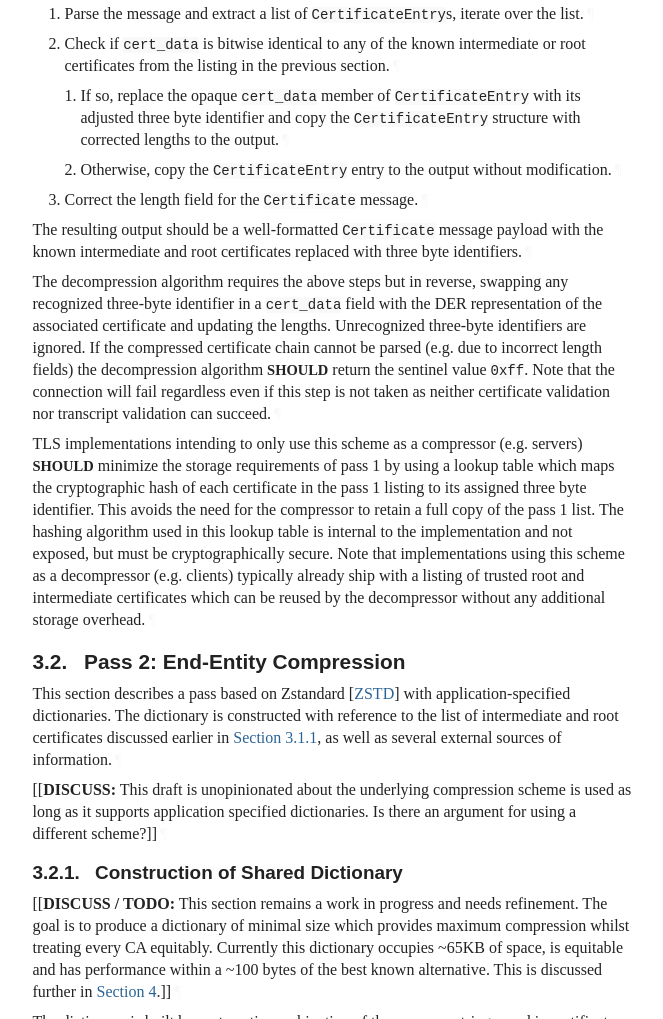
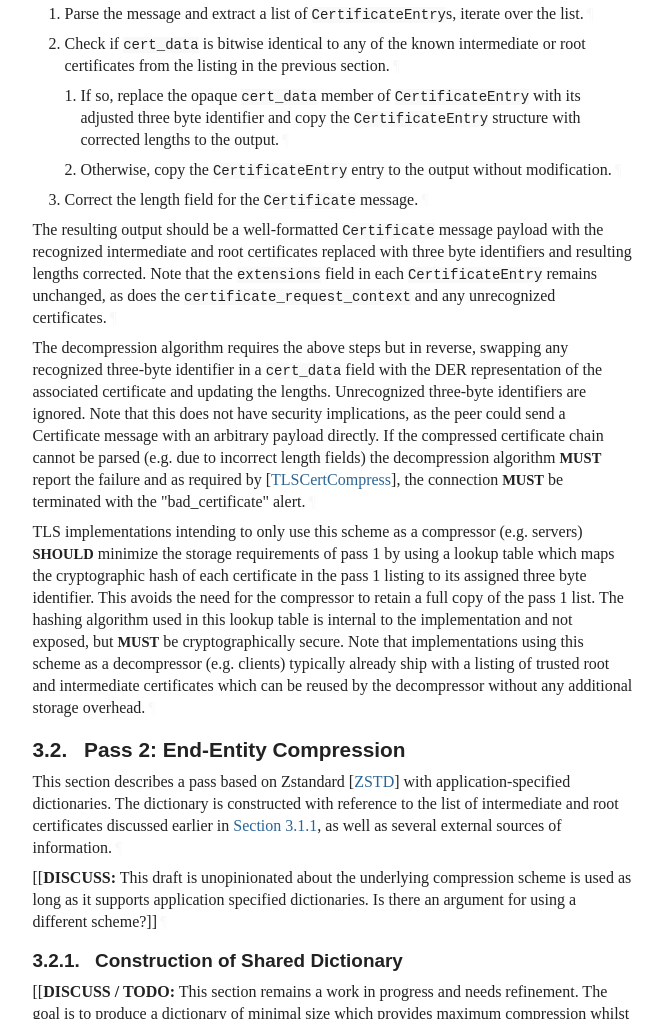
Before and after one commit to tlswg/draft-ietf-tls-cert-abridge, a plain HTML site: page draft-ietf-tls-cert-abridge.html in a window 1280 px wide. Shown: the part 4690-5709 px from the top of the page, without its empty margins (92-755 px from the left). Drawn offline with Linux system fonts and the light colour scheme; a web font is replaced by a local one.

Commit message:
Script updating gh-pages from bb74e04. [ci skip]

```diff
--- a/draft-ietf-tls-cert-abridge.html
+++ b/draft-ietf-tls-cert-abridge.html
@@ -1380,10 +1380,10 @@ appear in all capitals, as shown here.<a href="#section-2-1" class="pilcrow">¶<
               <p id="section-3.1.2-3.3.1">Correct the length field for the <code>Certificate</code> message.<a href="#section-3.1.2-3.3.1" class="pilcrow">¶</a></p>
 </li>
           </ol>
-<p id="section-3.1.2-4">The resulting output should be a well-formatted <code>Certificate</code> message payload with the known intermediate and root certificates replaced with three byte identifiers.<a href="#section-3.1.2-4" class="pilcrow">¶</a></p>
-<p id="section-3.1.2-5">The decompression algorithm requires the above steps but in reverse, swapping any recognized three-byte identifier in a <code>cert_data</code> field with the DER representation of the associated certificate and updating the lengths. Unrecognized three-byte identifiers are ignored.
-If the compressed certificate chain cannot be parsed (e.g. due to incorrect length fields) the decompression algorithm <span class="bcp14">SHOULD</span> return the sentinel value <code>0xff</code>. Note that the connection will fail regardless even if this step is not taken as neither certificate validation nor transcript validation can succeed.<a href="#section-3.1.2-5" class="pilcrow">¶</a></p>
-<p id="section-3.1.2-6">TLS implementations intending to only use this scheme as a compressor (e.g. servers) <span class="bcp14">SHOULD</span> minimize the storage requirements of pass 1 by using a lookup table which maps the cryptographic hash of each certificate in the pass 1 listing to its assigned three byte identifier. This avoids the need for the compressor to retain a full copy of the pass 1 list. The hashing algorithm used in this lookup table is internal to the implementation and not exposed, but must be cryptographically secure. Note that implementations using this scheme as a decompressor (e.g. clients) typically already ship with a listing of trusted root and intermediate certificates which can be reused by the decompressor without any additional storage overhead.<a href="#section-3.1.2-6" class="pilcrow">¶</a></p>
+<p id="section-3.1.2-4">The resulting output should be a well-formatted <code>Certificate</code> message payload with the recognized intermediate and root certificates replaced with three byte identifiers and resulting lengths corrected. Note that the <code>extensions</code> field in each <code>CertificateEntry</code> remains unchanged, as does the <code>certificate_request_context</code> and any unrecognized certificates.<a href="#section-3.1.2-4" class="pilcrow">¶</a></p>
+<p id="section-3.1.2-5">The decompression algorithm requires the above steps but in reverse, swapping any recognized three-byte identifier in a <code>cert_data</code> field with the DER representation of the associated certificate and updating the lengths. Unrecognized three-byte identifiers are ignored. Note that this does not have security implications, as the peer could send a Certificate message with an arbitrary payload directly.
+If the compressed certificate chain cannot be parsed (e.g. due to incorrect length fields) the decompression algorithm <span class="bcp14">MUST</span> report the failure and as required by <span>[<a href="#TLSCertCompress" class="cite xref">TLSCertCompress</a>]</span>, the connection <span class="bcp14">MUST</span> be terminated with the "bad_certificate" alert.<a href="#section-3.1.2-5" class="pilcrow">¶</a></p>
+<p id="section-3.1.2-6">TLS implementations intending to only use this scheme as a compressor (e.g. servers) <span class="bcp14">SHOULD</span> minimize the storage requirements of pass 1 by using a lookup table which maps the cryptographic hash of each certificate in the pass 1 listing to its assigned three byte identifier. This avoids the need for the compressor to retain a full copy of the pass 1 list. The hashing algorithm used in this lookup table is internal to the implementation and not exposed, but <span class="bcp14">MUST</span> be cryptographically secure. Note that implementations using this scheme as a decompressor (e.g. clients) typically already ship with a listing of trusted root and intermediate certificates which can be reused by the decompressor without any additional storage overhead.<a href="#section-3.1.2-6" class="pilcrow">¶</a></p>
 </section>
 </div>
 </section>
```
Also changed, not shown: draft-ietf-tls-cert-abridge.txt.
